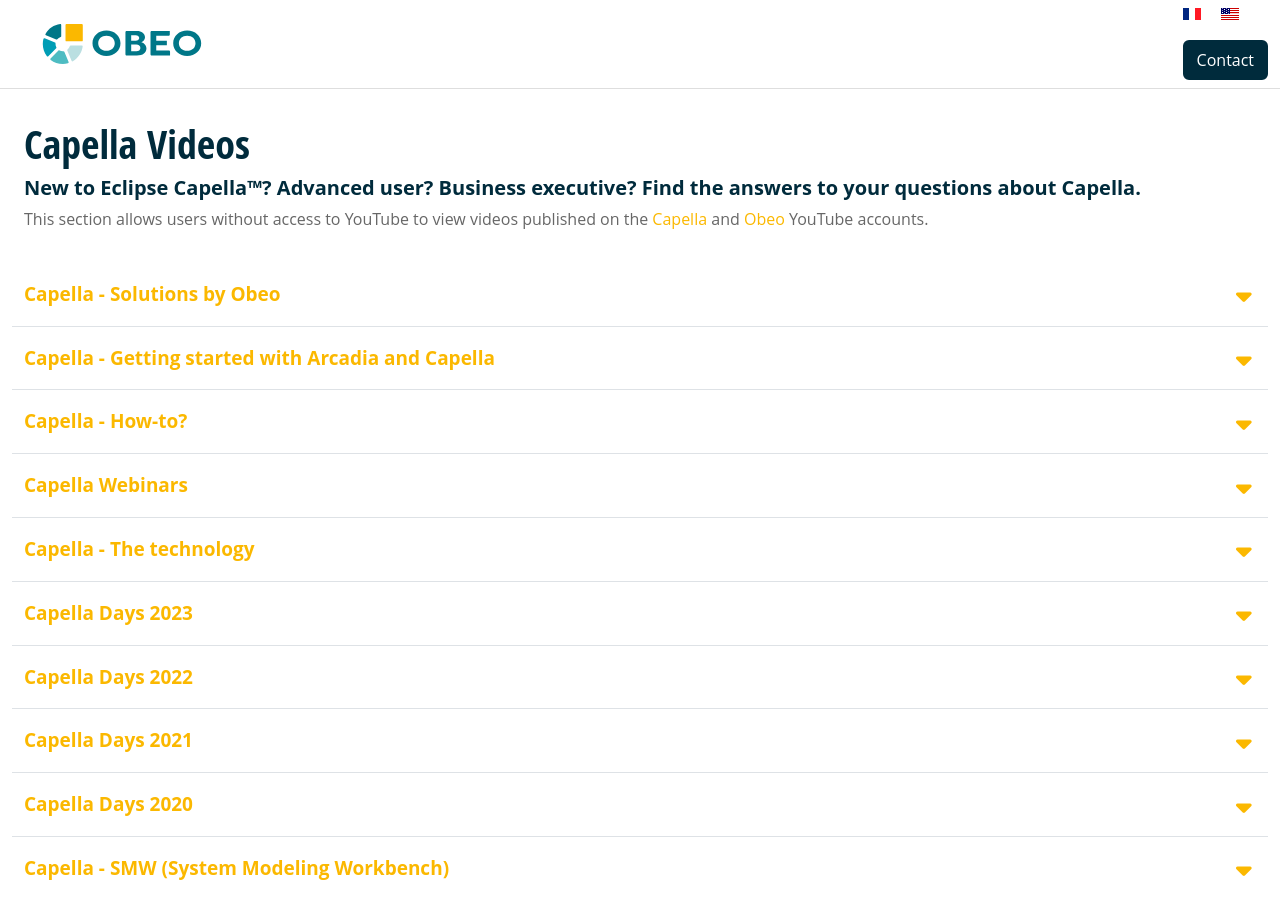
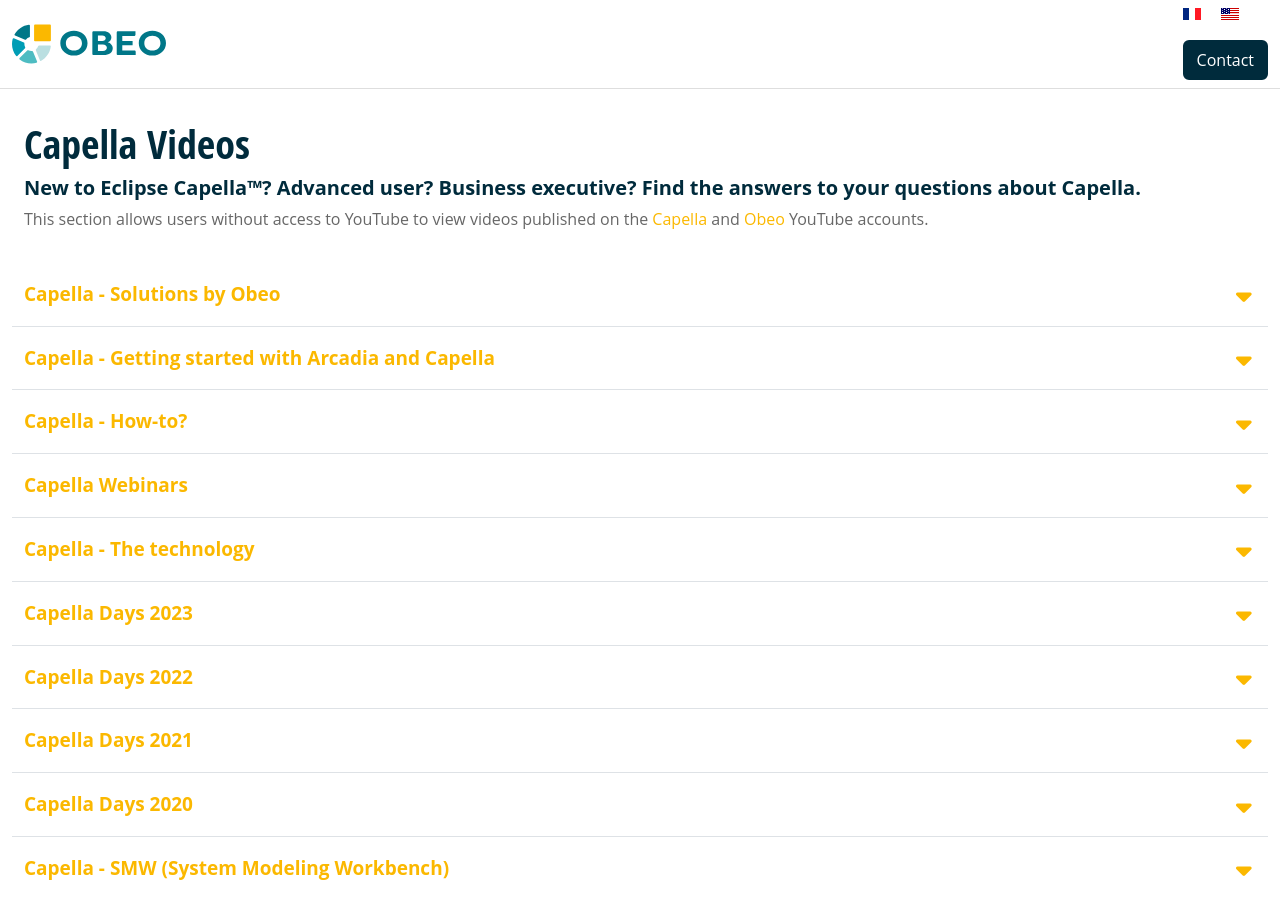
Before and after one commit to obeowebmaster/MediasObeoSoft-CN, a plain HTML site: page index.html in a window 1280 px wide. Drawn offline with nearby package versions, Linux system fonts and the light colour scheme.

Commit message:
Some style improvements

```diff
--- a/css/style.css
+++ b/css/style.css
@@ -45,7 +45,6 @@ a {
 .accordion-button, .accordion-button::after {color: #fbb800;}
 h1, .card-title a, .infos a, .accordion-button:not(.collapsed){color: #002B3C}
 .card {border: none;}
-.logo img {width: 220px;}
 
 .contact a.btn {
     border: 2px solid #002b3c;
--- a/index.html
+++ b/index.html
@@ -19,7 +19,7 @@
 <body>
     <header class="navbar fixed-top">
         <div class="container">
-        <div class="logo">
+        <div class="d-flex align-items-center mb-3 mb-md-0 me-md-auto">
             <img src="images/logos/logo_obeo.svg" width="154" height="40" alt="Logo Obeo">
         </div>
         <div>
@@ -192,7 +192,6 @@
         });
     })
     .catch(error => console.error('Erreur lors du chargement du fichier JSON :', error));
-
 </script>
 
 </body>
```
Lines whose indentation alone changed are shown as unchanged.
